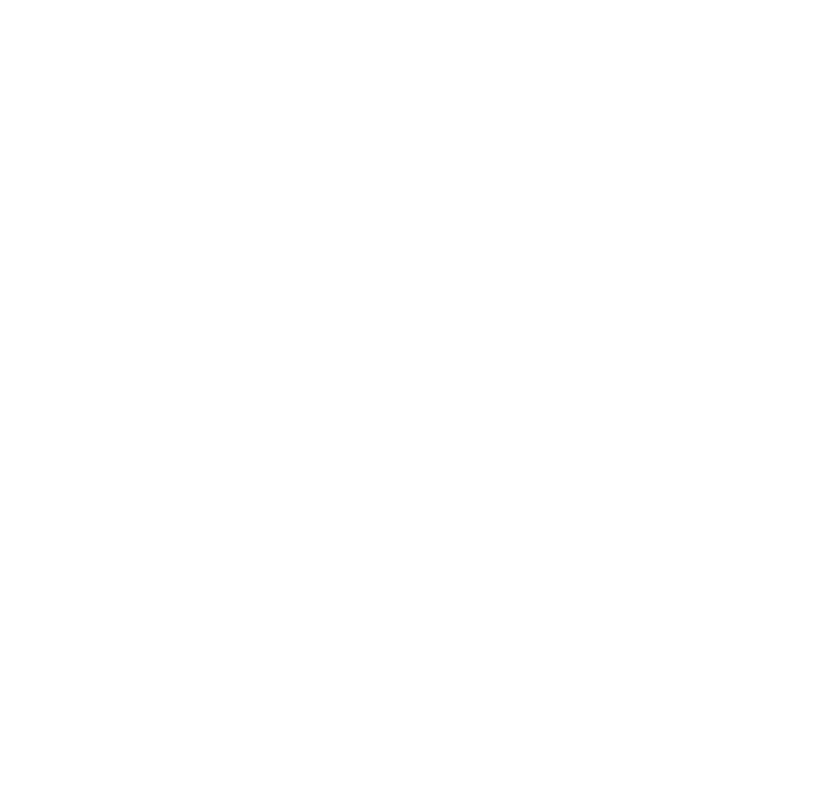
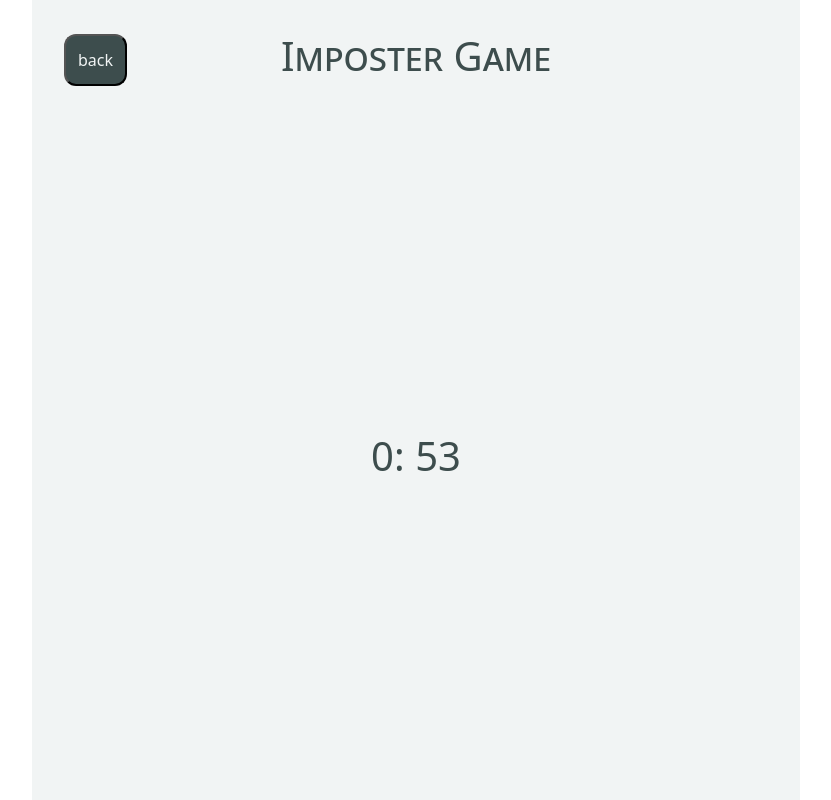
Before and after one commit to KRM-Momand/imposter, a React (Vite) app: page /timer in a window 1280 px wide. Before the commit this address had no page. Shown: the whole page, without its empty margins (224-1055 px from the left). Built offline with nearby package versions, Linux system fonts and the light colour scheme.

Commit message:
some modifications

```diff
--- a/src/App.jsx
+++ b/src/App.jsx
@@ -10,6 +10,7 @@
 import Imposter from './components/Imposter'
 import Players from './components/Players'
 import Layout from './components/Layout'
+import Timer from './components/Timer'
 
 function App() {
   return (
@@ -22,6 +23,7 @@
             <Route path='addPlayers' element={<AddPlayer />} />
             <Route path='addImposter' element={<Imposter />} />
             <Route path='selectCategory' element={<Categories />} />
+            <Route path='timer' element={<Timer />} />
           </Route>
 
 
--- a/src/components/Hero.jsx
+++ b/src/components/Hero.jsx
@@ -1,16 +1,25 @@
-import React from 'react'
+import React, { useContext } from 'react'
 import {Outlet, useNavigate } from 'react-router-dom'
+import { PlayerContext } from '../contexts/playersContext';
 
 import '../styles/hero.scss';
 
 
 
 function Hero() {
+  const {state} = useContext(PlayerContext)
   const navigate = useNavigate();
 
 
   const handlePlay = () => {
-    navigate('/Play');
+    if(state.players.length <= 2) {
+      alert('Please add at least 3 players');
+      navigate('/');
+    } else {
+      navigate('/play');
+    }
+
+
   }
   const handleAddPlayer = () => {
     navigate('/addPlayers');
@@ -21,6 +30,9 @@
   const handleSelectCategory = () => {
     navigate('/selectCategory');
   }
+  const handleTimer = () => {
+    navigate('/timer');
+  }
 
 
   return (
@@ -30,6 +42,7 @@
             <button onClick={handleAddPlayer}> Add Player  </button>
             <button onClick={handleAddImposter}> Add Imposter  </button>
             <button onClick={handleSelectCategory}> Select Category  </button>
+            <button onClick={handleTimer}> Timer  </button>
           </div>
         </section>
   )
--- a/src/components/Players.jsx
+++ b/src/components/Players.jsx
@@ -1,4 +1,4 @@
-import React, { useContext, useReducer, useState , useRef} from 'react'
+import React, { useContext, useMemo, useState , useRef, useEffect} from 'react'
 import '../styles/players.scss'
 
 import { PlayerContext } from '../contexts/playersContext'
@@ -8,7 +8,7 @@
 
 function Players() {
     const {lifeConcepts} = useContext(LifeConceptContext)
-    const {state } = useContext(PlayerContext)
+    const {state, dispatch } = useContext(PlayerContext)
     const [currentIndex, setCurrentIndex] = useState(0);
     const [dragY , setDragY] = useState(0);
     const [isDragging, setIsDragging] = useState(false)
@@ -44,7 +44,24 @@
     const selectedCategory = state.category;
     const categoryData = lifeConcepts.find(c => c.category === selectedCategory);
 
+    const navigate = useNavigate();
 
+
+    useEffect(() => {
+        if(state.imposter.length <= 0 ){
+            const addImposter = Math.floor(Math.random() * playerQuantity)
+            dispatch({
+                type: 'addImposter',
+                payload: addImposter
+            })
+        }
+    },[state.imposter, playerQuantity, dispatch]);
+
+    const selectCategory = useMemo(() => {
+        if(!categoryData?.items?.length) return '';
+        const randomIndex = Math.floor(Math.random() * categoryData.items.length)
+        return categoryData.items[randomIndex]
+    }, [state.category])
 
 
   return (
@@ -57,7 +74,7 @@
                     <div key={index} className={`player-card ${index === currentIndex ?' is-active' : ''}`}>
                         <h1 className='player-name'>{ player }</h1>
                         <div className='card-content'>
-                            {state.imposter.includes(index) ? 'Imposter' : categoryData?.items?.[index]}
+                            {state.imposter.includes(index) ? 'Imposter' : selectCategory}
                         </div>
                     </div>
                 ))}
@@ -69,11 +86,14 @@
         </div>
 
         <button className='player-btn' disabled={!isReady} onClick={() => {
-            setCurrentIndex(prev => (
-                prev + 1 < playerQuantity ? prev + 1 : 0
-            ))
 
-            setIsReady(false)
+            if(currentIndex + 1 < playerQuantity){
+                setCurrentIndex(prev => prev + 1);
+                setIsReady(false)
+
+            } else {
+                navigate('/timer')
+            }
 
         }}> {isReady ? 'Next' : 'Drag To Preview'} </button>
 
--- /dev/null
+++ b/src/components/Timer.jsx
@@ -0,0 +1,55 @@
+import React, { useContext, useEffect, useState } from 'react'
+import { PlayerContext } from '../contexts/playersContext';
+
+function Timer() {
+  const {state } = useContext(PlayerContext);
+  const [seconds, setSeconds] = useState(state.timer * 60);
+  const [toShow, setToShow] = useState(true);
+
+  useEffect(() => {
+
+    const timerInterval = setInterval(() => {
+      console.log(seconds);
+      setSeconds(prev => {
+        if(prev <= 1){
+          clearInterval(timerInterval);
+          setToShow(false);
+          return 0;
+        }
+        return prev - 1;
+      })
+    }, 1000);
+    return () => clearInterval(timerInterval);
+  }, [seconds])
+
+  const minutes = Math.floor(seconds / 60);
+  const remainingSeconds = seconds % 60;
+
+  return (
+    <section>
+
+        {toShow ? (
+
+        <h1>{minutes}: {remainingSeconds.toString().padStart(2, '0')}</h1>
+        ) : (
+          <>
+
+            <h1>Imposter(s) of the Game </h1>
+            {state.imposter.map((imposter, index) => (
+              <ul key={index}>
+                <li>{state.players[imposter]}</li>
+              </ul>
+            ))}
+          </>
+        )}
+
+
+
+
+
+
+    </section>
+  )
+}
+
+export default Timer
--- a/src/contexts/playerProvider.jsx
+++ b/src/contexts/playerProvider.jsx
@@ -6,7 +6,8 @@
     const initialStatus = {
       players: [],
       category: 'Sports',
-      imposter: [2 ]};
+      imposter: [],
+      timer: 1 };
 
 
     const addPlayerReducer = (state = initialStatus, action) => {
```
